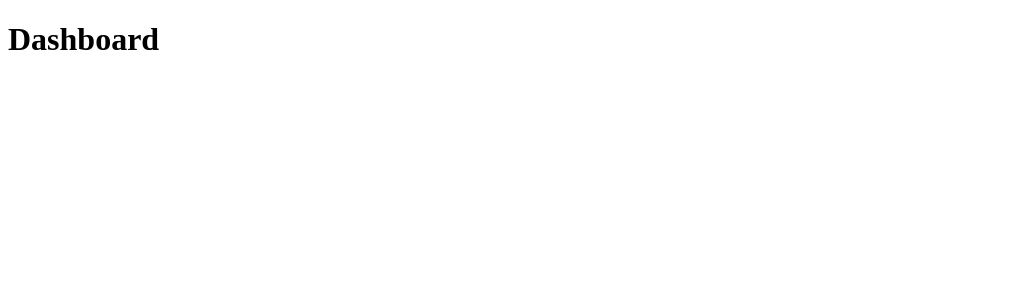
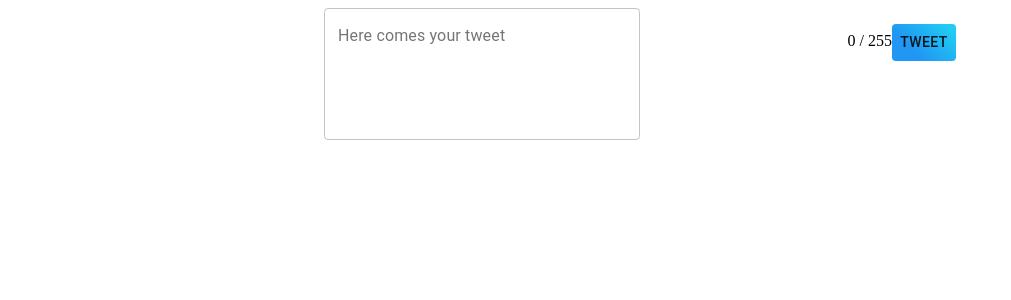
Before and after one commit to stavix14/mini-twitter-client, a React (Create React App) app: page /dashboard in a window 1280 px wide. Shown: the top 300 px of the page, without its empty margins (0-1011 px from the left). Built offline with nearby package versions, Linux system fonts and the light colour scheme.

Commit message:
Created TweetInputComponent and added PropTypes

```diff
--- a/package.json
+++ b/package.json
@@ -4,6 +4,7 @@
   "private": true,
   "dependencies": {
     "@material-ui/core": "^4.8.2",
+    "prop-types": "^15.7.2",
     "react": "^16.12.0",
     "react-dom": "^16.12.0",
     "react-router": "^5.1.2",
--- /dev/null
+++ b/src/components/TweetInputComponent.jsx
@@ -0,0 +1,72 @@
+import React from 'react';
+import PropTypes from 'prop-types';
+import { withStyles } from '@material-ui/core/styles';
+import { Button, TextField } from '@material-ui/core';
+
+const styles = {
+    tweetComponent: {
+        marginLeft: '25%',
+        marginRight: '25%',
+    },
+    tweetTextField: {
+        width: '50%',
+        color: 'white',
+        paddingBottom: 0,
+        marginTop: 0,
+        fontWeight: 500,
+    },
+    helperDiv: {
+        display: 'block',
+        marginTop: '1em',
+        float: 'right'
+
+    },
+    tweetButton: {
+        background: 'linear-gradient(45deg, #2196F3 30%, #21CBF3 90%)',
+        display: 'inline',
+    },
+    chCounter: {
+        display: 'inline'
+    }
+};
+
+const TweetInputComponent = props => {
+    const { classes, counter } = props;
+
+    return(
+        <div className={classes.tweetComponent}>
+            <TextField
+                id="outlined-basic"
+                className={classes.tweetTextField}
+                autoComplete="off"
+                autoFocus={false}
+                error={!!props.errors}
+                helperText={props.errors}
+                label="Here comes your tweet"
+                onChange={props.onChange}
+                multiline={true}
+                inputProps={{ maxLength: 255 }}
+                rows="5"
+                rowsMax="10"
+                variant="outlined"
+                size="medium"
+                value={props.text}
+            />
+            <div className={classes.helperDiv}>
+                <p className={classes.chCounter}>{`${counter} / 255`}</p>
+                <Button className={classes.tweetButton} onClick={props.onSubmit}>Tweet</Button>
+            </div>
+        </div>
+    );
+};
+
+TweetInputComponent.propTypes = {
+    classes: PropTypes.object.isRequired,
+    errors: PropTypes.string.isRequired,
+    counter: PropTypes.number.isRequired,
+    text: PropTypes.string.isRequired,
+    onChange: PropTypes.func.isRequired,
+    onSubmit: PropTypes.func.isRequired
+}
+
+export default withStyles(styles)(TweetInputComponent);
--- a/src/containers/LoginContainer.jsx
+++ b/src/containers/LoginContainer.jsx
@@ -1,4 +1,5 @@
 import React from 'react';
+import PropTypes from 'prop-types';
 import { Button, TextField } from '@material-ui/core';
 
 class LoginContainer extends React.Component {
@@ -37,7 +38,7 @@ class LoginContainer extends React.Component {
         return (
             <div>
                 <TextField
-                    autoComplete={false}
+                    autoComplete="off"
                     autoFocus={true}
                     error={!!errors}
                     helperText={errors}
@@ -47,10 +48,14 @@ class LoginContainer extends React.Component {
                     value={email}
                     onChange={this.onChange}
                 />
-                <Button primary onClick={this.onSubmit}>Login</Button>
+                <Button onClick={this.onSubmit}>Login</Button>
             </div>
         );
     }
 }
 
+LoginContainer.propTypes = {
+    submit: PropTypes.func.isRequired
+}
+
 export default LoginContainer;
--- /dev/null
+++ b/src/containers/TweetInputContainer.jsx
@@ -0,0 +1,46 @@
+import React from 'react';
+import TweetInputComponent from "../components/TweetInputComponent";
+
+class TweetInputContainer extends React.Component {
+    state = {
+        text: '',
+        errors: ''
+    };
+
+    onChange = e => this.setState({text: e.target.value});
+
+    onSubmit = () => {
+        const errors = this.validate(this.state.text);
+        this.setState({ errors });
+        console.log(this.state.text);
+    }
+
+    validate = (text) => {
+        let errors = '';
+
+        if (text.length === 0) {
+            errors = "You cannot post an empty message!";
+        }
+        else if (text.length > 255) {
+            errors = "You cannot post a message longer than 255 characters!";
+        }
+        return errors;
+    }
+
+    render() {
+        const { text, errors } = this.state;
+        return (
+            <React.Fragment>
+                <TweetInputComponent
+                    errors={errors}
+                    counter={text.length}
+                    text={text}
+                    onChange={this.onChange}
+                    onSubmit={this.onSubmit}
+                />
+            </React.Fragment>
+        );
+    }
+}
+
+export default TweetInputContainer;
--- a/src/pages/DashboardPage.jsx
+++ b/src/pages/DashboardPage.jsx
@@ -1,8 +1,9 @@
 import React from 'react';
+import TweetInputContainer from "../containers/TweetInputContainer";
 
 const DashboardPage = () => (
     <div>
-        <h1>Dashboard</h1>
+        <TweetInputContainer />
     </div>
 );
 
```
